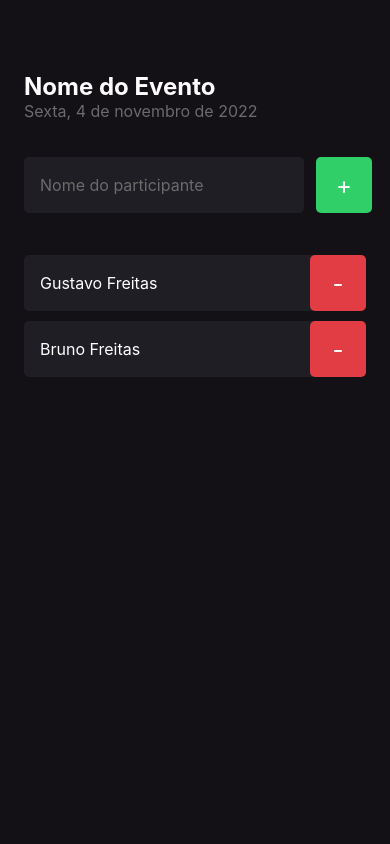
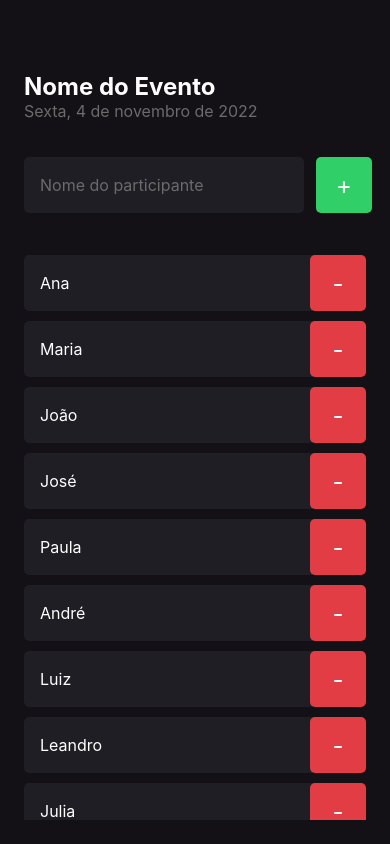
Before and after one commit to gustavo2892/ignite-imhere-react-native, a React Native app: screen / in a window 390 px wide. Built offline with nearby package versions, Linux system fonts and the light colour scheme.

Commit message:
ScrollView component

```diff
--- a/src/screens/Home/index.tsx
+++ b/src/screens/Home/index.tsx
@@ -1,10 +1,12 @@
-import { Text, View, TextInput, TouchableOpacity } from 'react-native';
+import { Text, View, TextInput, TouchableOpacity, ScrollView } from 'react-native';
 
 import { Participant } from '../../components/Participant';
 
 import { styles } from './styles';
 
 export default function Home() {
+  const participants = ['Ana', 'Maria', 'João', 'José', 'Paula', 'André', 'Luiz', 'Leandro', 'Julia', 'Caroline', 'Diego']
+
 
   function handleParticipantAdd() {
     console.log('Clicou');
@@ -30,9 +32,11 @@ export default function Home() {
           </Text>
         </TouchableOpacity>
       </View>
-
-      <Participant name="Gustavo Freitas" onRemove={handleParticipantRemove}/>
-      <Participant name="Bruno Freitas" onRemove={handleParticipantRemove}/>
+      <ScrollView showsVerticalScrollIndicator={false}>
+        {
+          participants.map((name) => <Participant key={name} name={name} onRemove={handleParticipantRemove}/>)
+        }
+      </ScrollView>
     </View>
   );
 };
```
